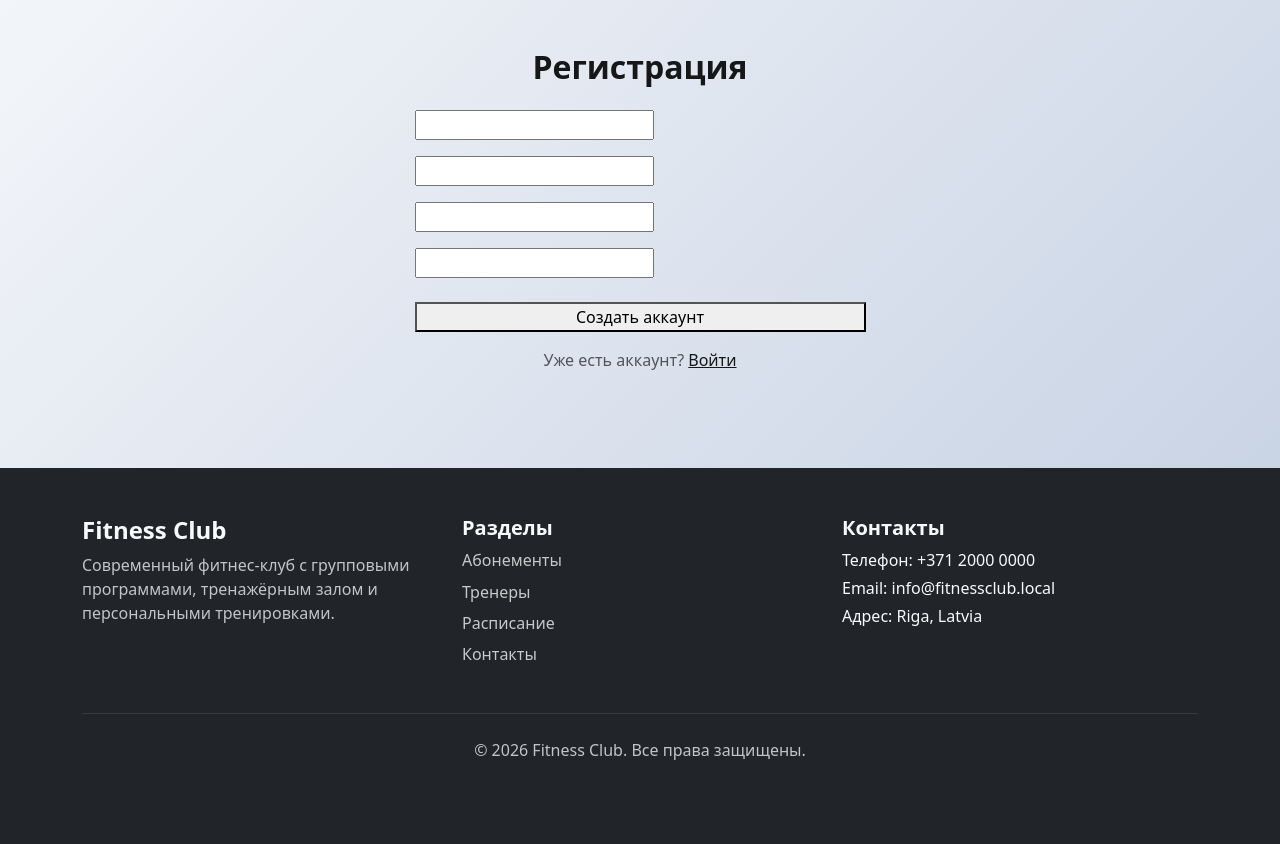
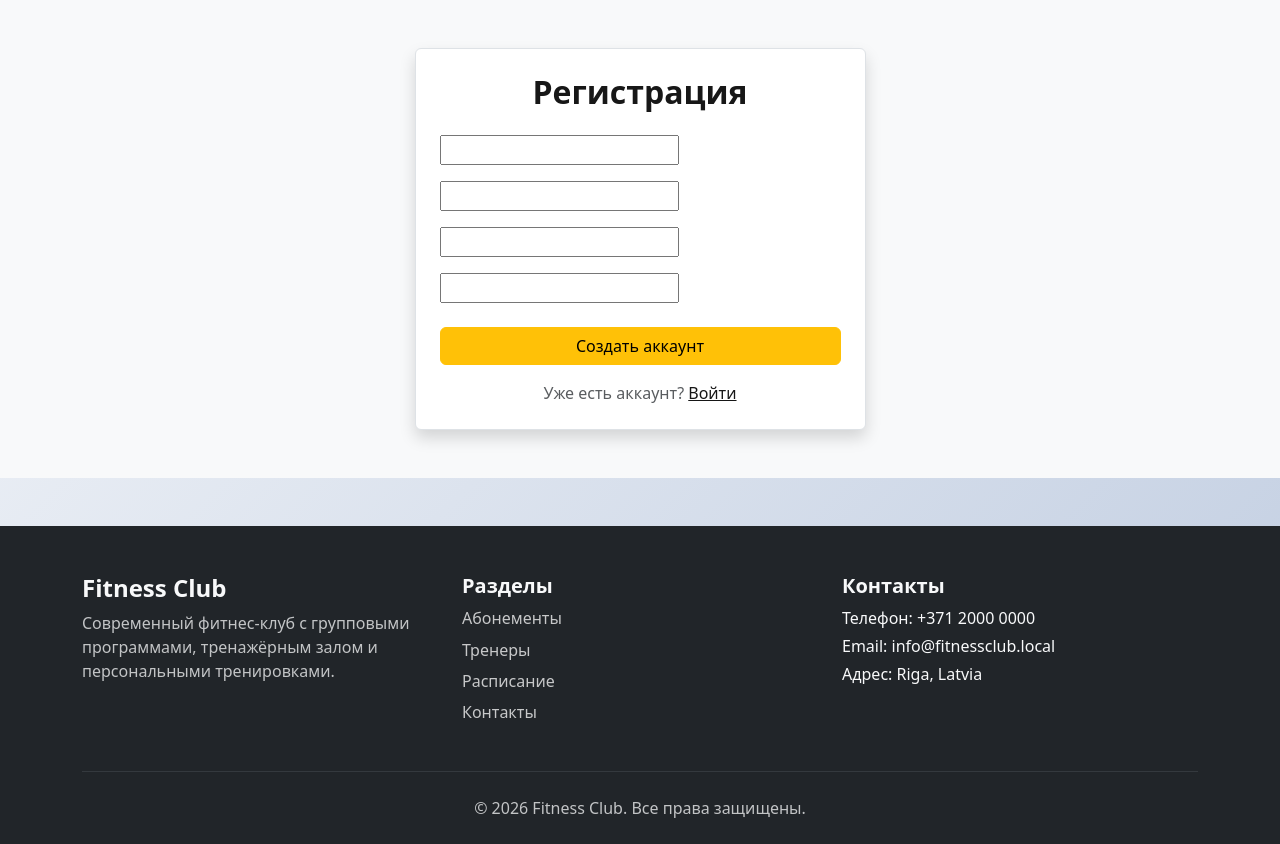
Before and after one commit to PavelBoyko07/fitness_club1, a Django app: template templates/registration/register.html in a window 1280 px wide. Shown: the part 84-928 px from the top of the page. Before the commit the page ends 844 px from the top, so only its background shows below. Run offline with Django 3.2, Linux system fonts and the light colour scheme; the template is opened without the code that fills it, so the values that code supplies are empty, except form fields; tables that the repository leaves empty hold one stand-in row (values such as "Sample post"); form fields are guessed from the names that the template uses.

Commit message:
Сделал окно регистрации и вход

```diff
--- a/club/views.py
+++ b/club/views.py
@@ -2,7 +2,6 @@ from django.contrib.auth.decorators import login_required
 from django.contrib.auth.views import LoginView
 from django.shortcuts import get_object_or_404, redirect, render
 from django.shortcuts import render
-
 from .forms import ApplicationForm, LoginForm, RegisterForm, ReviewForm
 from .models import (Application,ApplicationMembership,FitnessDirection,Membership,Review,ScheduleType,Stock,Trainer,TrainingType,Visit,)
 
--- a/templates/registration/register.html
+++ b/templates/registration/register.html
@@ -3,11 +3,11 @@
 {% block title %}Регистрация{% endblock %}
 
 {% block content %}
-<section class="py-5 auth-section">
+<section class="py-5 auth-section" style="background-color:#f8f9fa;">
     <div class="container">
         <div class="row justify-content-center">
             <div class="col-md-6 col-lg-5">
-                <div class="auth-card">
+                <div class="auth-card border rounded shadow p-4 bg-white">
                     <div class="auth-card-body">
                         <h2 class="text-center fw-bold mb-4">Регистрация</h2>
 
@@ -40,7 +40,7 @@
                                 <small class="text-muted">{{ form.password2.help_text }}</small>
                             </div>
 
-                            <button type="submit" class="auth-btn-warning w-100">
+                            <button type="submit" class="btn btn-warning w-100">
                                 Создать аккаунт
                             </button>
                         </form>
```
Also changed, not shown: templates/registration/login.html (+6 -6 lines), club/models.py (line endings or trailing spaces).
